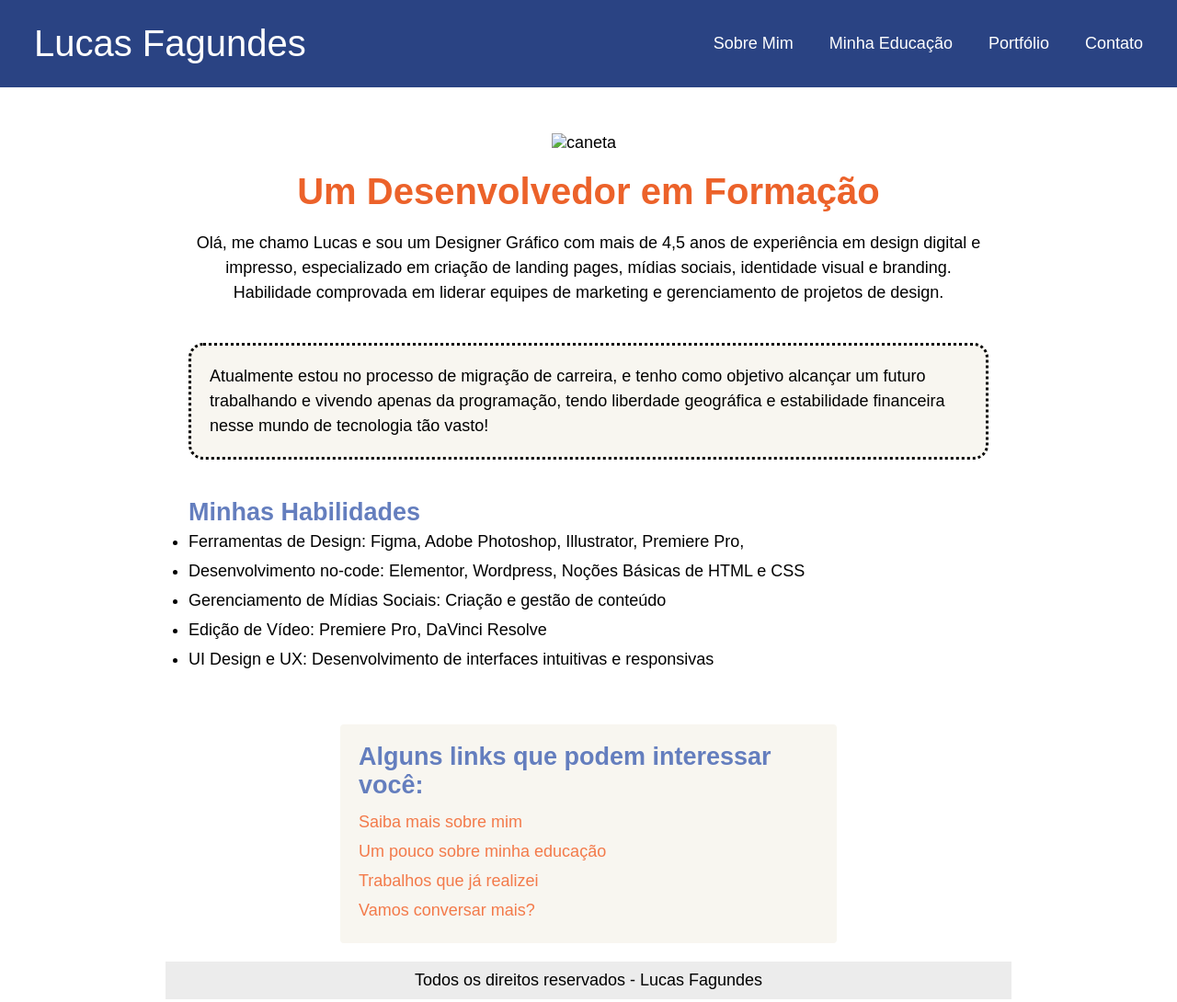
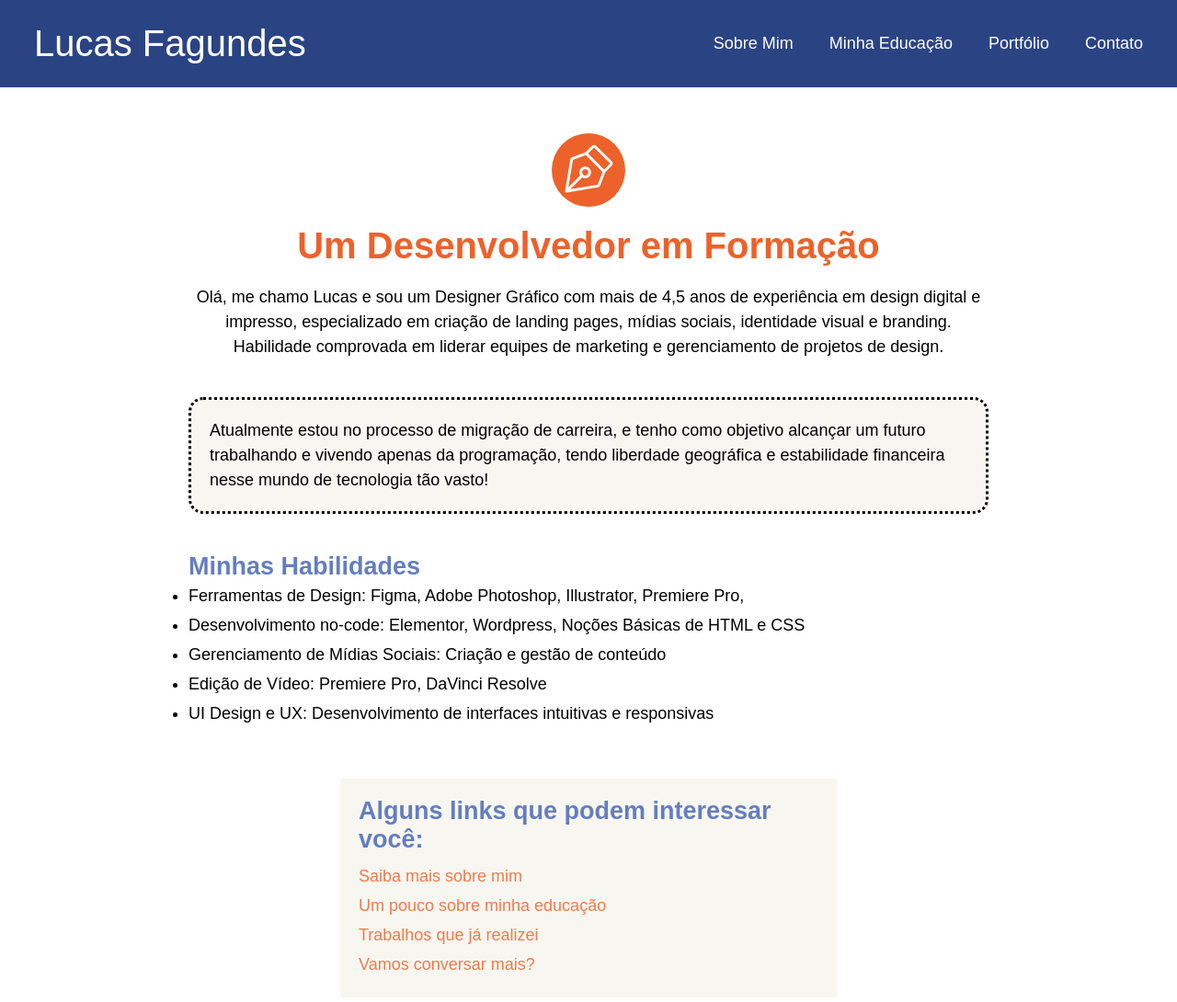
Before and after one commit to lucasavilaf/portfolio-pessoal-uninter, a plain HTML site: page index.html in a window 1280 px wide. Shown: the top 1090 px of the page at 92% size. Drawn offline with Linux system fonts and the light colour scheme; the site is published under a folder, as on GitHub Pages, so addresses that start at the root find nothing; a web font is replaced by a local one.

Commit message:
Update index.html

```diff
--- a/index.html
+++ b/index.html
@@ -33,7 +33,7 @@
     -->
     <section id="principal">
 
-        <img id="pen_icon" src="/images/caneta.svg" alt="caneta">
+        <img id="pen_icon" src="images/caneta.svg" alt="caneta">
 
         <h1 id="titulo_principal">Um Desenvolvedor em Formação</h1>
 
```
